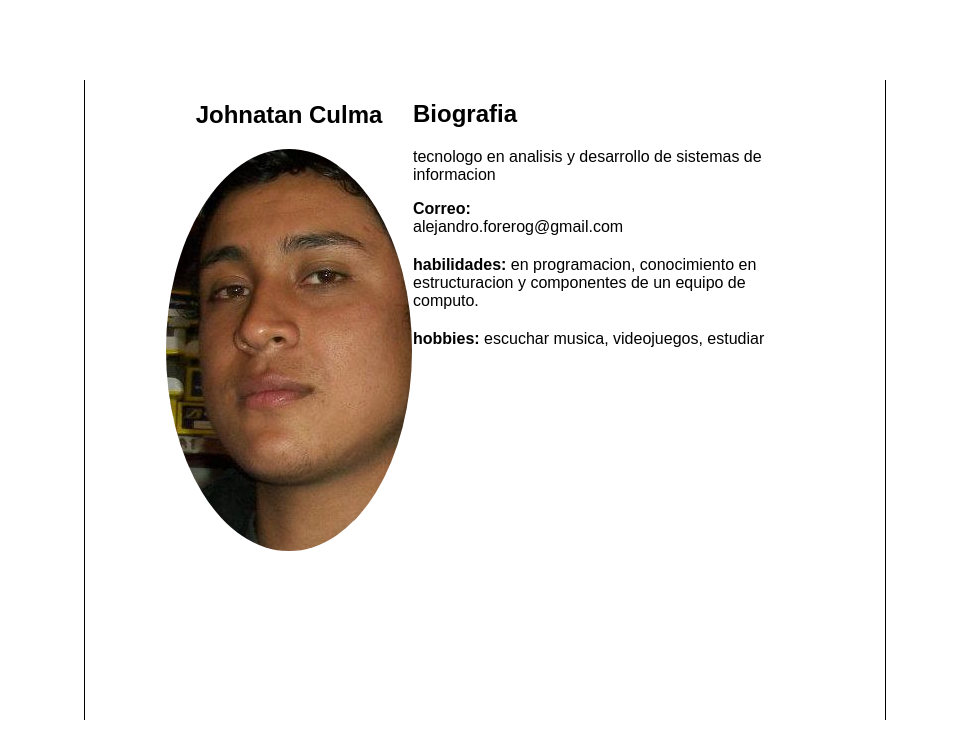
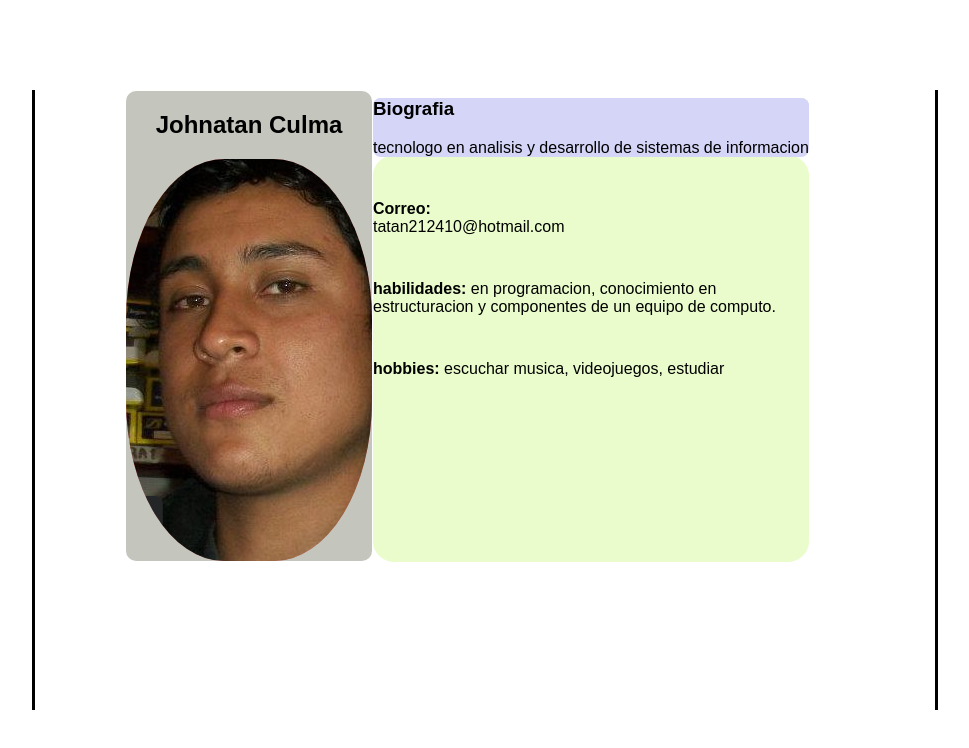
Before and after one commit to johnatan8908/biogra, a plain HTML site: page index.html in a window 1280 px wide. Shown: the whole page, without its empty margins (155-1124 px from the left). Drawn offline with Linux system fonts and the light colour scheme.

Commit message:
biografia V 5.0

```diff
--- a/estilos.css
+++ b/estilos.css
@@ -13,36 +13,50 @@
     padding: auto;
     text-align: center;
     top: 10%;
+    background-color: rgba(84, 87, 63, 0.342);
+    border-radius: 10px;
 }
 .derecha{
     font-family: Arial, Helvetica, sans-serif;
+    margin-top: 9%;
+    margin-right: 5%;
+    background-color: rgba(229, 252, 191, 0.808);
+    border-radius: 5%;
+    right: 10%;
 }
 .contacto{
     font-family: Arial, Helvetica, sans-serif;
     width: 60px;
+    margin-top: 10%;
 }
 .habilidades{
     font-family: Arial, Helvetica, sans-serif;
     margin-top: 20;
-
+    margin-top: 10%;
 }
 .hobbies{
     font-family: Arial, Helvetica, sans-serif;
     margin-top: 20;
+    margin-top: 10%;
 }
 .imagen{
-    border-radius: 100%;
-    background-color: rgb(247, 237, 237);
+    border-radius: 40%;
+    background-color: rgb(223, 107, 107);
 
 
 }
 .body{
-    width: 800px;
+    width: 900px;
     margin:0 auto;
     border-width: solid;
     border-right: solid;
     border-left: solid;
-    border-width: 1px;
+
 
 
 }
+.biografia{
+    margin-top: -13%;
+    background-color: rgb(213, 213, 247);
+    border-radius: 8px;
+}
--- a/index.html
+++ b/index.html
@@ -10,9 +10,11 @@
                 <img class="imagen" src="imagen/Captura.PNG"/>
             </section>
             <section class="derecha">
-                <h1><b> Biografia</b> </h1>
-                <p>tecnologo en analisis y desarrollo de sistemas de informacion </p>
-                <div class="Contacto"><b> Correo:</b>  alejandro.forerog@gmail.com</div>
+                <section class="biografia">
+                    <h1 class="biografia"><b> Biografia</b> </h1>
+                    <p class="descripcion">tecnologo en analisis y desarrollo de sistemas de informacion </p>
+                </section>
+                <div class="Contacto"><b> Correo:</b>  tatan212410@hotmail.com</div>
                 <div class="habilidades"><b> habilidades:</b>  en programacion, conocimiento en estructuracion y componentes de un equipo de computo.</div>
                 <div class="hobbies"><b>hobbies:</b>   escuchar musica, videojuegos, estudiar</div>
             </section>
```
